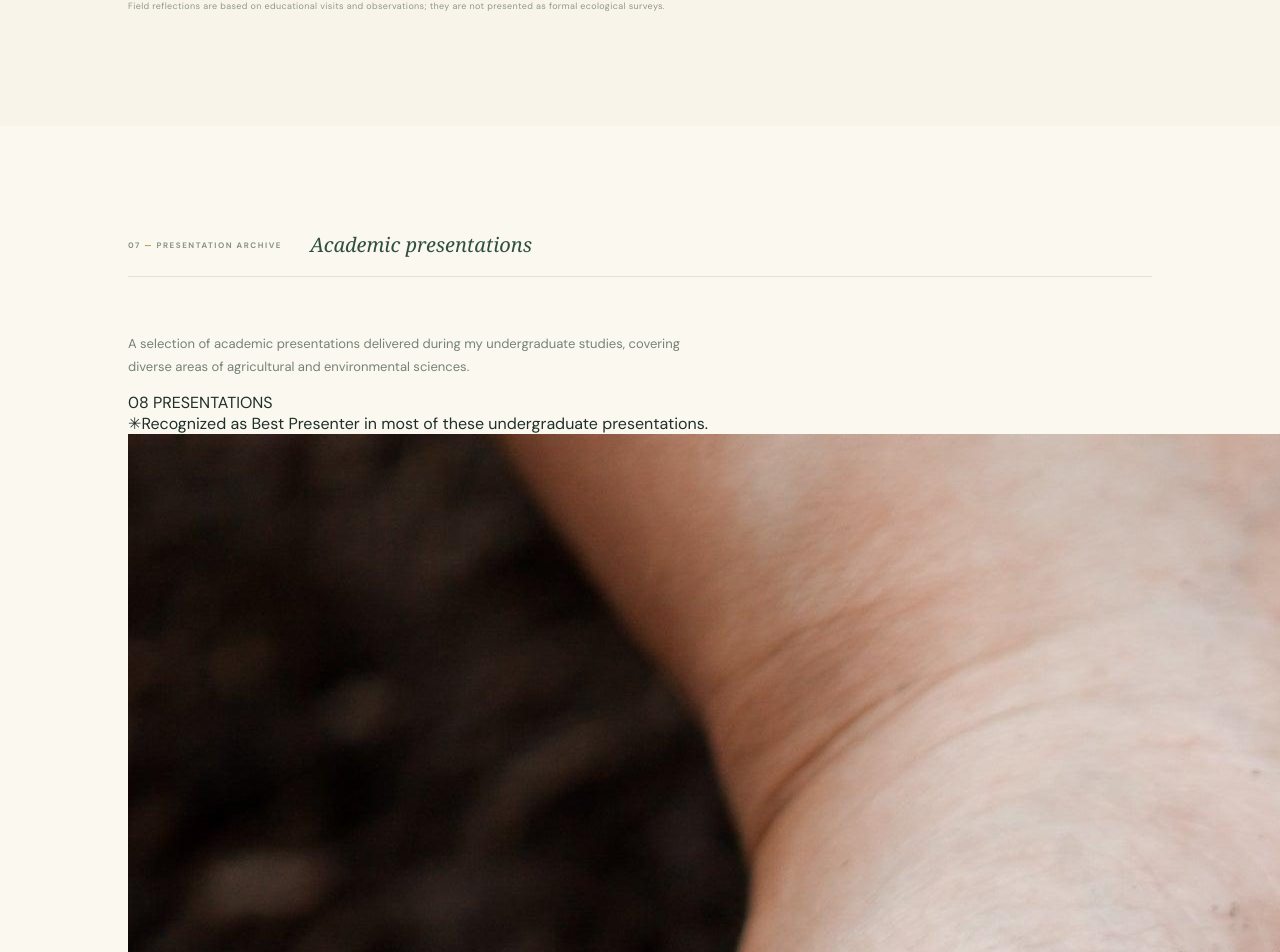
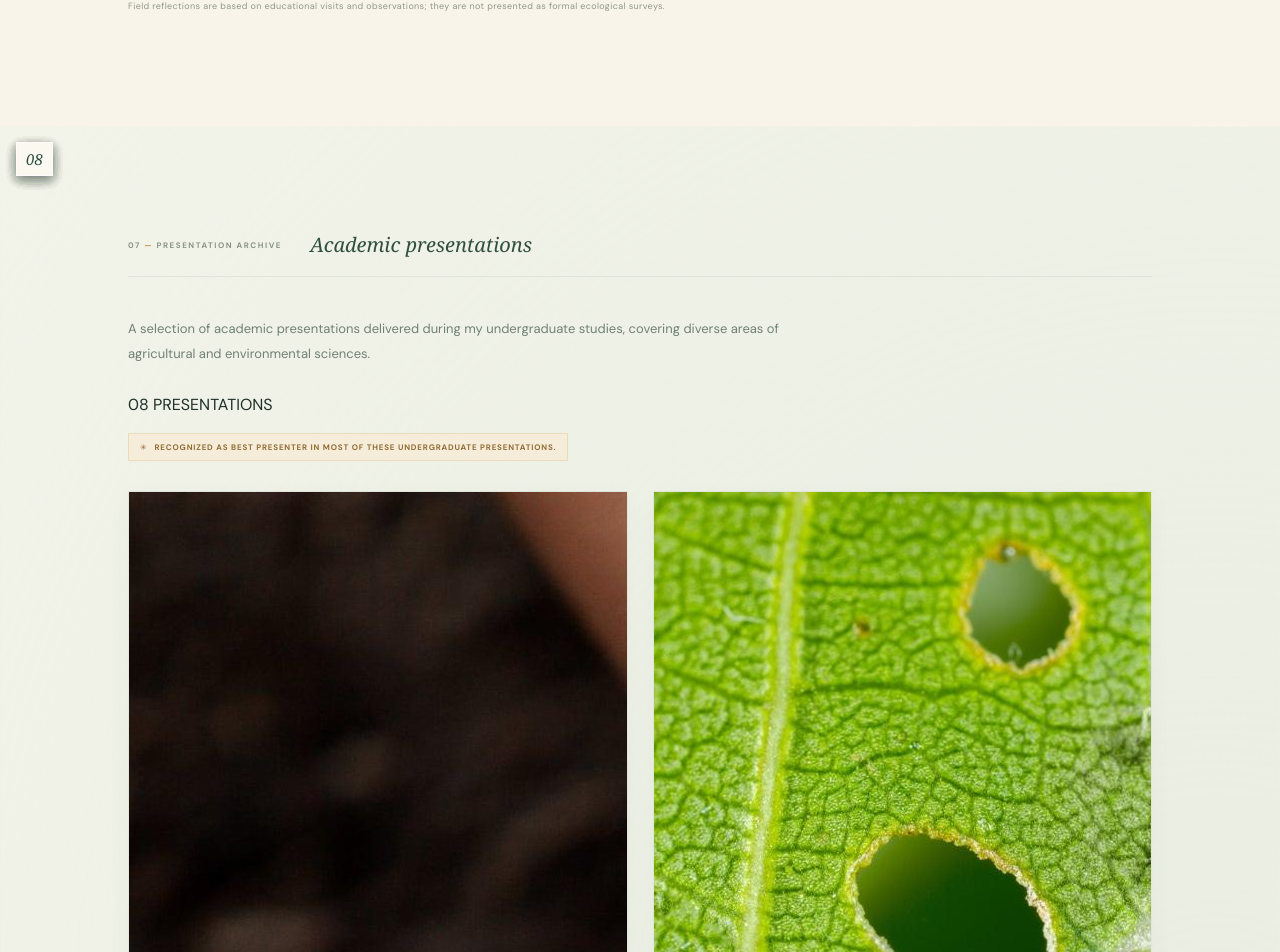
Before and after one commit to abdurremon08-design/Remon-research-portfolio, a React (Vite) app: page / in a window 1280 px wide. Shown: the part 6674-7626 px from the top of the page. Built offline with nearby package versions, Linux system fonts and the light colour scheme.

Commit message:
Update style.css

```diff
--- a/src/style.css
+++ b/src/style.css
@@ -133,3 +133,312 @@ body{background:var(--paper);color:var(--ink)}
     padding: 10px 12px;
   }
 }
+/* =========================================================
+   ACADEMIC PRESENTATION ARCHIVE
+   Add this block at the VERY END of style.css
+   ========================================================= */
+
+.presentations-section {
+  background:
+    radial-gradient(circle at 95% 8%, #e9eee2 0, transparent 28%),
+    #fbf8f0;
+  position: relative;
+}
+
+/* Section introduction */
+.presentations-section .section-intro {
+  max-width: 680px;
+  margin: -15px 0 28px;
+  font-size: 13px;
+  line-height: 1.9;
+  color: #718075;
+}
+
+/* Best Presenter recognition banner */
+.presentation-recognition-banner {
+  display: flex;
+  align-items: center;
+  gap: 17px;
+  padding: 19px 23px;
+  margin: 0 0 35px;
+  background: linear-gradient(110deg, #254d3b, #35684b);
+  border: 1px solid #426d50;
+  color: #fffaf0;
+  box-shadow: 0 10px 28px #294c3915;
+}
+
+.presentation-recognition-banner > span {
+  width: 39px;
+  height: 39px;
+  flex-shrink: 0;
+  display: grid;
+  place-items: center;
+  border-radius: 50%;
+  background: #e2bd79;
+  color: #294c39;
+  font-size: 19px;
+}
+
+.presentation-recognition-banner div {
+  display: flex;
+  flex-direction: column;
+  gap: 5px;
+}
+
+.presentation-recognition-banner strong {
+  font-size: 9px;
+  letter-spacing: .15em;
+  color: #e8cf9e;
+}
+
+.presentation-recognition-banner p {
+  margin: 0;
+  font: italic 16px/1.5 var(--serif);
+  color: #fffaf0;
+}
+
+/* Presentation card grid */
+.presentation-grid {
+  display: grid;
+  grid-template-columns: repeat(2, minmax(0, 1fr));
+  gap: 25px;
+  margin-top: 30px;
+  align-items: stretch;
+}
+
+/* Individual card */
+.presentation-card {
+  min-width: 0;
+  display: flex;
+  flex-direction: column;
+  background: #fffefa;
+  border: 1px solid #e1e5da;
+  box-shadow: 0 7px 24px #304b3509;
+  overflow: hidden;
+  transition:
+    transform .28s ease,
+    box-shadow .28s ease,
+    border-color .28s ease;
+}
+
+.presentation-card:hover {
+  transform: translateY(-6px);
+  border-color: #c5d3bd;
+  box-shadow: 0 18px 38px #304b3518;
+}
+
+/* Image area */
+.presentation-image-wrap {
+  position: relative;
+  width: 100%;
+  height: 270px;
+  overflow: hidden;
+  background: linear-gradient(135deg, #e3eadc, #d1dfcf);
+}
+
+.presentation-image-wrap img {
+  display: block;
+  width: 100%;
+  height: 100%;
+  object-fit: cover;
+  object-position: center;
+  transition: transform .55s ease;
+}
+
+.presentation-card:hover .presentation-image-wrap img {
+  transform: scale(1.045);
+}
+
+/* Image overlays */
+.presentation-image-wrap::after {
+  content: "";
+  position: absolute;
+  inset: 45% 0 0;
+  background: linear-gradient(
+    to bottom,
+    transparent,
+    #142b20a8
+  );
+  pointer-events: none;
+}
+
+.presentation-number {
+  position: absolute;
+  z-index: 2;
+  top: 16px;
+  left: 16px;
+  min-width: 34px;
+  height: 34px;
+  padding: 0 9px;
+  display: grid;
+  place-items: center;
+  background: #fbf8f0;
+  color: #294c39;
+  border: 1px solid #ffffffa8;
+  font: italic 15px var(--serif);
+  box-shadow: 0 4px 12px #152b2118;
+}
+
+.presentation-image-label {
+  position: absolute;
+  z-index: 2;
+  left: 18px;
+  bottom: 17px;
+  color: #fffdf5;
+  font-size: 8px;
+  font-weight: 700;
+  letter-spacing: .17em;
+  text-shadow: 0 1px 5px #00000055;
+}
+
+/* Text content */
+.presentation-card-content {
+  flex: 1;
+  display: flex;
+  flex-direction: column;
+  align-items: flex-start;
+  padding: 25px 27px 27px;
+}
+
+.presentation-course {
+  display: inline-block;
+  margin-bottom: 13px;
+  color: #a16f43;
+  font-size: 8px;
+  font-weight: 800;
+  line-height: 1.6;
+  letter-spacing: .14em;
+  text-transform: uppercase;
+}
+
+.presentation-card-content h3 {
+  margin: 0 0 12px;
+  color: #294c39;
+  font: 500 23px/1.3 var(--serif);
+  letter-spacing: -.015em;
+}
+
+.presentation-card-content p {
+  margin: 0;
+  color: #748075;
+  font-size: 11px;
+  line-height: 1.9;
+}
+
+/* Individual recognition badge, if used */
+.presentation-recognition {
+  display: inline-flex;
+  align-items: center;
+  gap: 7px;
+  margin-top: 18px;
+  padding: 8px 11px;
+  background: #f5edda;
+  border: 1px solid #eadbb9;
+  color: #936c35;
+  font-size: 8px;
+  font-weight: 800;
+  letter-spacing: .1em;
+  text-transform: uppercase;
+}
+
+/* Optional archive footer */
+.presentation-archive-note {
+  display: flex;
+  align-items: center;
+  gap: 12px;
+  margin-top: 30px;
+  padding-top: 19px;
+  border-top: 1px solid #dfe4da;
+  color: #849084;
+  font-size: 9px;
+  line-height: 1.7;
+  letter-spacing: .04em;
+}
+
+.presentation-archive-note svg {
+  flex-shrink: 0;
+  color: #a77b4a;
+}
+
+/* Medium screens */
+@media (max-width: 950px) {
+  .presentation-grid {
+    gap: 19px;
+  }
+
+  .presentation-image-wrap {
+    height: 235px;
+  }
+
+  .presentation-card-content {
+    padding: 22px;
+  }
+
+  .presentation-card-content h3 {
+    font-size: 21px;
+  }
+}
+
+/* Tablets and mobile */
+@media (max-width: 760px) {
+  .presentation-grid {
+    grid-template-columns: 1fr;
+    gap: 20px;
+    margin-top: 25px;
+  }
+
+  .presentation-image-wrap {
+    height: 250px;
+  }
+
+  .presentation-card-content {
+    padding: 23px 21px 25px;
+  }
+
+  .presentation-card-content h3 {
+    font-size: 22px;
+  }
+
+  .presentation-card-content p {
+    font-size: 11px;
+  }
+
+  .presentation-recognition-banner {
+    align-items: flex-start;
+    padding: 17px;
+    gap: 13px;
+  }
+
+  .presentation-recognition-banner > span {
+    width: 34px;
+    height: 34px;
+    font-size: 16px;
+  }
+
+  .presentation-recognition-banner p {
+    font-size: 14px;
+  }
+
+  .presentation-archive-note {
+    align-items: flex-start;
+  }
+}
+
+/* Small phones */
+@media (max-width: 390px) {
+  .presentation-image-wrap {
+    height: 210px;
+  }
+
+  .presentation-card-content {
+    padding: 20px 18px 22px;
+  }
+
+  .presentation-card-content h3 {
+    font-size: 20px;
+  }
+
+  .presentation-recognition-banner {
+    padding: 14px;
+  }
+}
```
